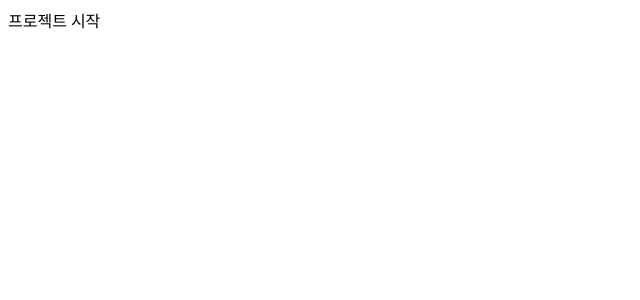
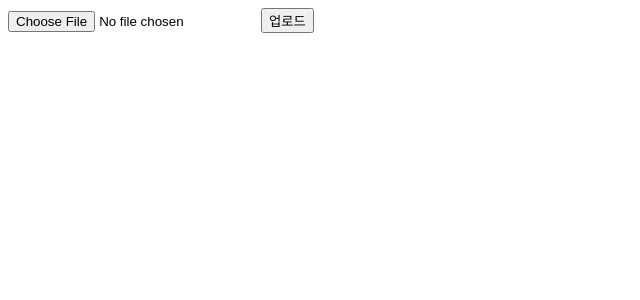
Before and after one commit to gilgyujeong/ocr_project_frontend, a Next.js app in the folder ocr_project/: page / in a window 1280 px wide. Shown: the top 300 px of the page, without its empty margins (0-640 px from the left). Built offline with nearby package versions, Linux system fonts and the light colour scheme.

Commit message:
Feat: image upload

```diff
--- a/ocr_project/package.json
+++ b/ocr_project/package.json
@@ -14,6 +14,7 @@
     "antd": "^5.21.6",
     "axios": "^1.7.7",
     "next": "12.1.0",
+    "proxy-middleware": "^0.15.0",
     "react": "17.0.2",
     "react-dom": "17.0.2"
   }
--- a/ocr_project/pages/index.js
+++ b/ocr_project/pages/index.js
@@ -1,7 +1,8 @@
 import Head from "next/head";
+import UploadContainer from "../src/components/upload/upload.container";
 
 export default function Home() {
   return (
-    <>프로젝트 시작</>
+    <UploadContainer />
   );
 }
--- /dev/null
+++ b/ocr_project/src/components/upload/upload.container.js
@@ -0,0 +1,41 @@
+import { useState } from "react";
+import axios from 'axios'
+import UploadPresenter from "./upload.presenter";
+
+export default function UploadContainer() {
+
+    const [file, setFile] = useState(null);
+
+    const handleFileChange = (event) => {
+        setFile(event.target.files[0])
+    }
+
+    const handleSubmit = async (event) => {
+        if (!file) {
+            alert("파일을 선택해주세요")
+            return;
+        }
+
+        event.preventDefault();
+        const formData = new FormData();
+        formData.append("file", file);
+
+        try {
+            const response = await axios.post("http://localhost:8080/upload", formData, {
+                // headers: {
+                //     "Content-Type": "multipart/form-data",
+                // },
+            });
+            console.log("파일 업로드 성공:", response.data)
+        } catch(error) {
+            console.error("파일 업로드 실패:", error)
+        }
+    }
+
+    return (
+        <UploadPresenter
+            handleFileChange={handleFileChange}
+            handleSubmit={handleSubmit}
+        />
+    )
+}
--- /dev/null
+++ b/ocr_project/src/components/upload/upload.presenter.js
@@ -0,0 +1,8 @@
+export default function UploadPresenter(props) {
+    return (
+        <form onSubmit={props.handleSubmit}>
+            <input type="file" onChange={props.handleFileChange} />
+            <button type="submit">업로드</button>
+        </form>
+    )
+}
```
Also changed, not shown: ocr_project/src/setupProxy.js (added, +11 -0 lines), ocr_project/src/components/upload/upload.styles.js (added), 1 other file (tests, documents, lock files or other folders).
